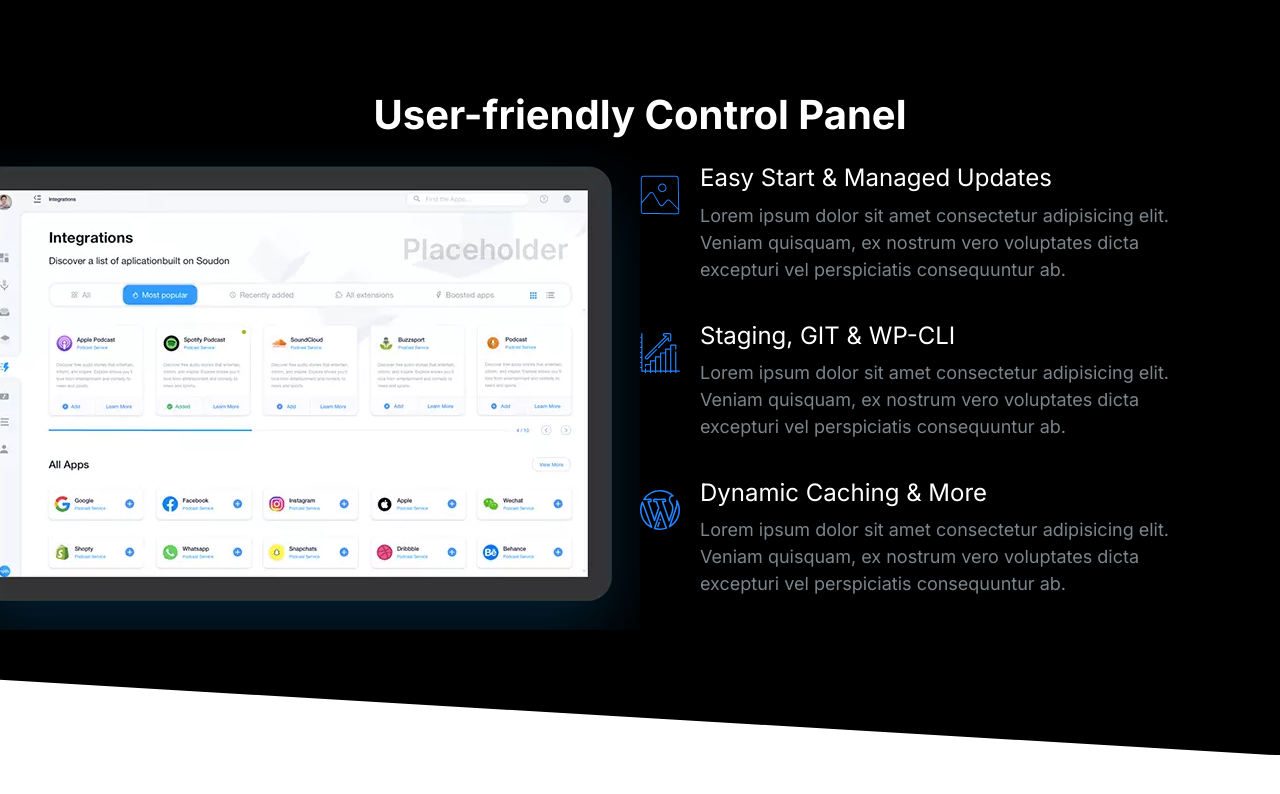
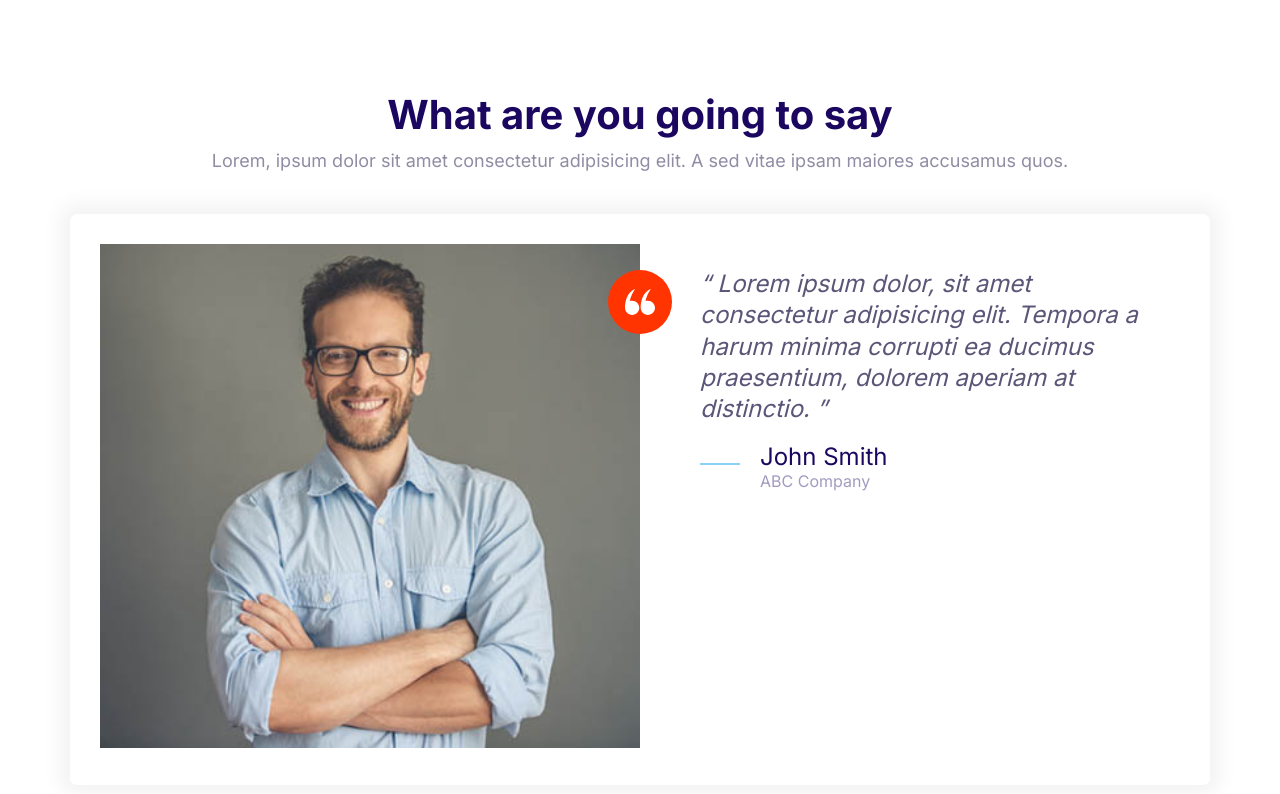
Before and after one commit to julian-c-dev/practice_web--moshified, a plain HTML site: page index.html in a window 1280 px wide. Drawn offline with Linux system fonts and the light colour scheme.

Commit message:
Build the testimonial block.

```diff
--- a/css/styles.css
+++ b/css/styles.css
@@ -652,6 +652,7 @@
 
 .block__header {
   text-align: center;
+  margin-bottom: 4rem;
 }
 
 .block__heading {
--- a/index.html
+++ b/index.html
@@ -14,75 +14,50 @@
     <link rel="stylesheet" href="css/styles.css" />
   </head>
   <body>
-    <section class="block block--dark block--skewed-right block-showcase">
+    <section class="block">
       <header class="block__header">
-        <h2>User-friendly Control Panel</h2>
+        <h2>What are you going to say</h2>
+        <p>
+          Lorem, ipsum dolor sit amet consectetur adipisicing elit. A sed vitae
+          ipsam maiores accusamus quos.
+        </p>
       </header>
-      <div class="container grid grid--1x2">
-        <picture class="block-showcase__image">
-          <source
-            type="image/webp"
-            srcset="images/ipad.webp 1x, images/ipad@2x.webp 2x"
+      <div class="container">
+        <div class="card testimonial">
+          <div class="grid grid--1x2">
+            <div class="testimonial__image">
+              <img
+                src="images/testimonial.jpg"
+                alt="A happy, smiling costumer"
               />
-          <source
-            type="image/png"
-            srcset="images/ipad.png 1x, images/ipad@2x.png 2x"
-          />
-          <img src="images/ipad.png" alt="" />
-        </picture>
-        <ul class="list">
-          <li>
+              <span class="icon-container icon-container--accent">
+                <svg class="icon icon--white icon--small">
+                  <use xlink:href="images/sprite.svg#quotes"></use>
+                </svg>
+              </span>
+            </div>
+            <blockquote class="quote">
+              <p class="quote__text">
+                Lorem ipsum dolor, sit amet consectetur adipisicing elit.
+                Tempora a harum minima corrupti ea ducimus praesentium, dolorem
+                aperiam at distinctio.
+              </p>
+              <footer>
                 <div class="media">
                   <div class="media__image">
-                <svg class="icon icon--primary">
-                  <use xlink:href="images/sprite.svg#snap"></use>
+                    <svg class="icon icon--primary quote__line">
+                      <use xlink:href="images/sprite.svg#line"></use>
                     </svg>
                   </div>
                   <div class="media__body">
-                <h3 class="media__title">Easy Start & Managed Updates</h3>
-                <p>
-                  Lorem ipsum dolor sit amet consectetur adipisicing elit.
-                  Veniam quisquam, ex nostrum vero voluptates dicta excepturi
-                  vel perspiciatis consequuntur ab.
-                </p>
+                    <h3 class="media__title quote__author">John Smith</h3>
+                    <p class="quote__company">ABC Company</p>
                   </div>
                 </div>
-          </li>
-          <li>
-            <div class="media">
-              <div class="media__image">
-                <svg class="icon icon--primary">
-                  <use xlink:href="images/sprite.svg#growth"></use>
-                </svg>
-              </div>
-              <div class="media__body">
-                <h3 class="media__title">Staging, GIT & WP-CLI</h3>
-                <p>
-                  Lorem ipsum dolor sit amet consectetur adipisicing elit.
-                  Veniam quisquam, ex nostrum vero voluptates dicta excepturi
-                  vel perspiciatis consequuntur ab.
-                </p>
+              </footer>
+            </blockquote>
           </div>
         </div>
-          </li>
-          <li>
-            <div class="media">
-              <div class="media__image">
-                <svg class="icon icon--primary">
-                  <use xlink:href="images/sprite.svg#wordpress"></use>
-                </svg>
-              </div>
-              <div class="media__body">
-                <h3 class="media__title">Dynamic Caching & More</h3>
-                <p>
-                  Lorem ipsum dolor sit amet consectetur adipisicing elit.
-                  Veniam quisquam, ex nostrum vero voluptates dicta excepturi
-                  vel perspiciatis consequuntur ab.
-                </p>
-              </div>
-            </div>
-          </li>
-        </ul>
       </div>
     </section>
   </body>
```
Also changed, not shown: components/0.5-block-testimonials.html (added, +43 -0 lines), components/0.0-block-hero.html (renamed from components/0.0 block-hero.html), components/0.1-block-domain.html (renamed from components/0.1 block-domain.html), components/0.2-block-plans.html (renamed from components/0.2 block-plans.html), components/0.3-block-feature.html (renamed from components/0.3 block-feature.html), components/0.4-block-showcase.html (renamed from components/0.4 block-showcase.html). Lines whose indentation alone changed are shown as unchanged.
